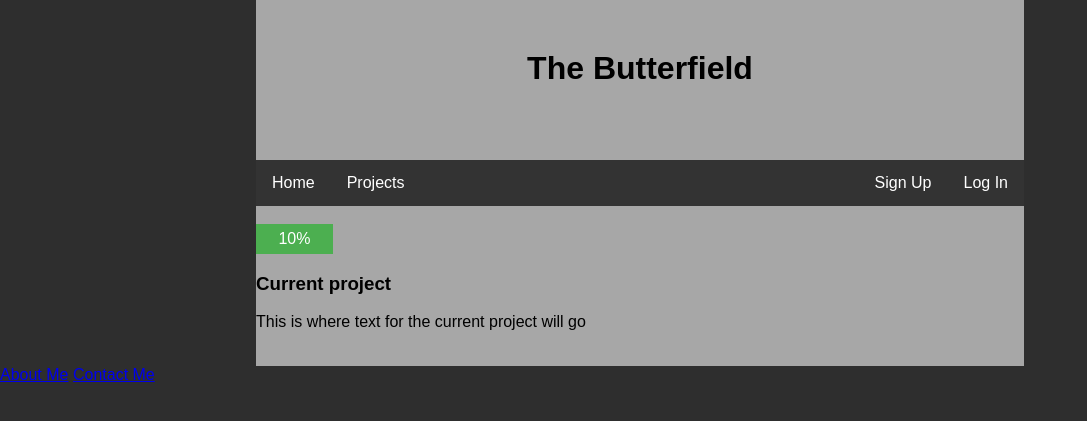
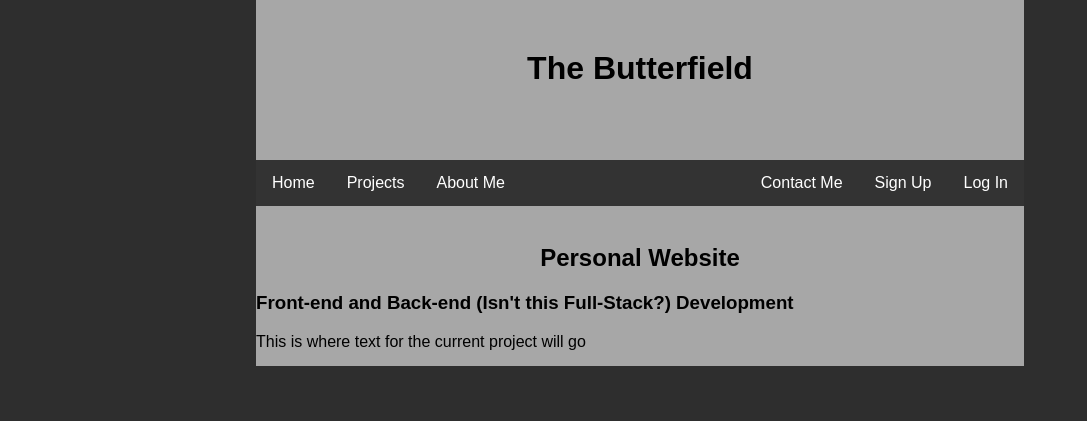
Before and after one commit to butters008/Personal-Website, a PHP site: page / in a window 1280 px wide. Shown: the top 421 px of the page, without its empty margins (0-1087 px from the left). Run offline with PHP 8.4, Linux system fonts and the light colour scheme.

Commit message:
pushing from laptop to desktop
pushing from laptop to desktop

```diff
--- a/helper/footer.php
+++ b/helper/footer.php
@@ -1,6 +1,5 @@
 <footer>
-    <a href="#aboutMe">About Me</a>
-    <a href="#contact">Contact Me</a>
+
 </footer>
 </body>
 </html>
--- a/helper/header.php
+++ b/helper/header.php
@@ -15,16 +15,19 @@
         <ul class="navbar basic">
             <li class="navItem"><a href="index.php">Home</a></li>
             <li class="navItem"><a href="#projects">Projects</a></li>
+            <li class="navItem"><a href="#aboutMe">About Me</a></li>
             <?php
                 if (isset($_SESSION["useruid"])){
                     echo '
                     <li class="navItem account"><a href="#login/sign up">Profile</a></li>
+                    <li class="navItem account"><a href="#contact">Contact Me</a></li>
                     ';
                 }
                 else {
                     echo '
                     <li class="navItem account"><a href="#login/sign up">Log In</a></li>
                     <li class="navItem account"><a href="#login/sign up">Sign Up</a></li>
+                    <li class="navItem account"><a href="#contact">Contact Me</a></li>
                     ';
                 }
             ?>
--- a/index.php
+++ b/index.php
@@ -3,17 +3,21 @@
 ?>
 
 <main class="basic">
+  <br>
+    <!-- Seeding the data for right now, work on connecting to DB later -->
+    <h2 style="text-align: center;"><?php echo "Personal Website"; //project name?></h2>
+    <h3><?php echo "Front-end and Back-end (Isn't this Full-Stack?) Development"; //project type ?></h3>
+    <p><?php echo "This is where text for the current project will go"; //project descrption ?></p>
 
-    <section><br>
+
+
         <!-- This is where my current project will be, and give a road map (or slice of road map) of said project -->
-        <div id="myProgress">
+
+        <!-- <div id="myProgress">
             <div id="myBar">10%</div>
-        </div>
-        <div>
-            <h3>Current project</h3>
-            <p>This is where text for the current project will go</p>
-        </div>
-    </section>
+        </div> -->
+
+        <!-- Might have a bar graph in here as well -->
 
 </main>
 
--- a/style/style.css
+++ b/style/style.css
@@ -7,21 +7,28 @@ body {
 
 }
 
-.basic {
-    width: 60%;
-    background-color: rgb(167, 167, 167);
-    margin: auto;
-}
-
 header
 {
     text-align: center;
     height: 20%;
 }
+
 main
 {
+    /* In-case of no content on page */
     min-height: 20%;
 }
+
+.basic {
+    width: 60%;
+    background-color: rgb(167, 167, 167);
+    margin: auto;
+    /* padding: 15px; */
+}
+
+
+
+
 
 /* This is for the progress bar on index page - taken from W3Schools */
 #myBar {
```
